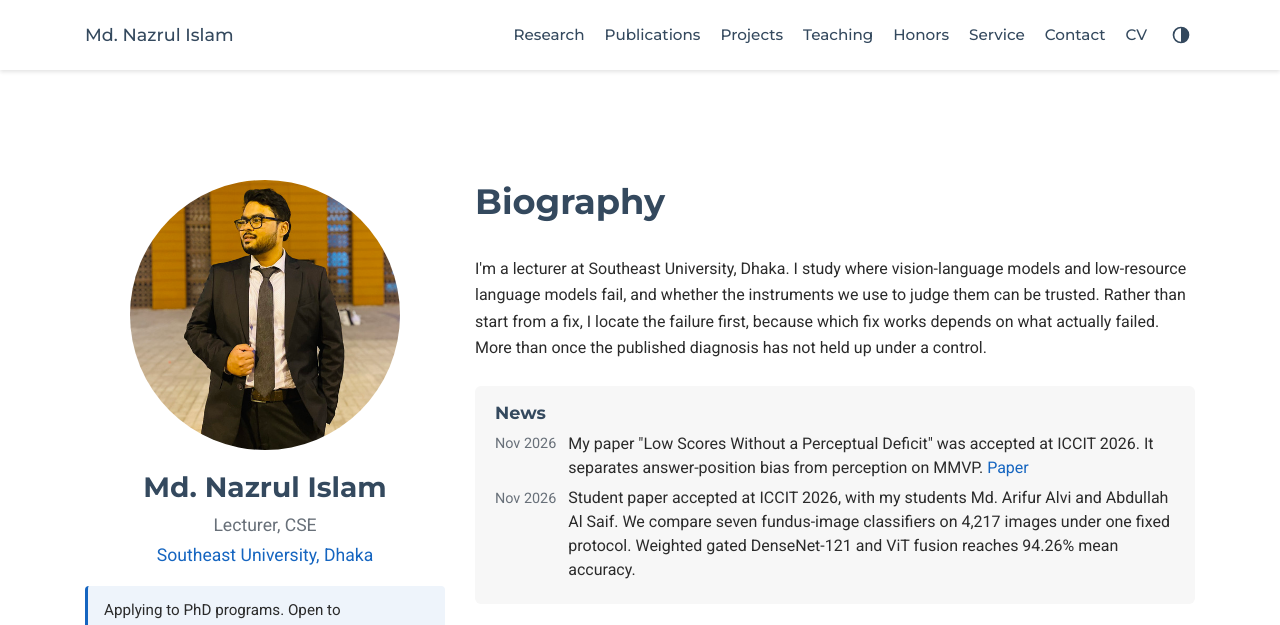
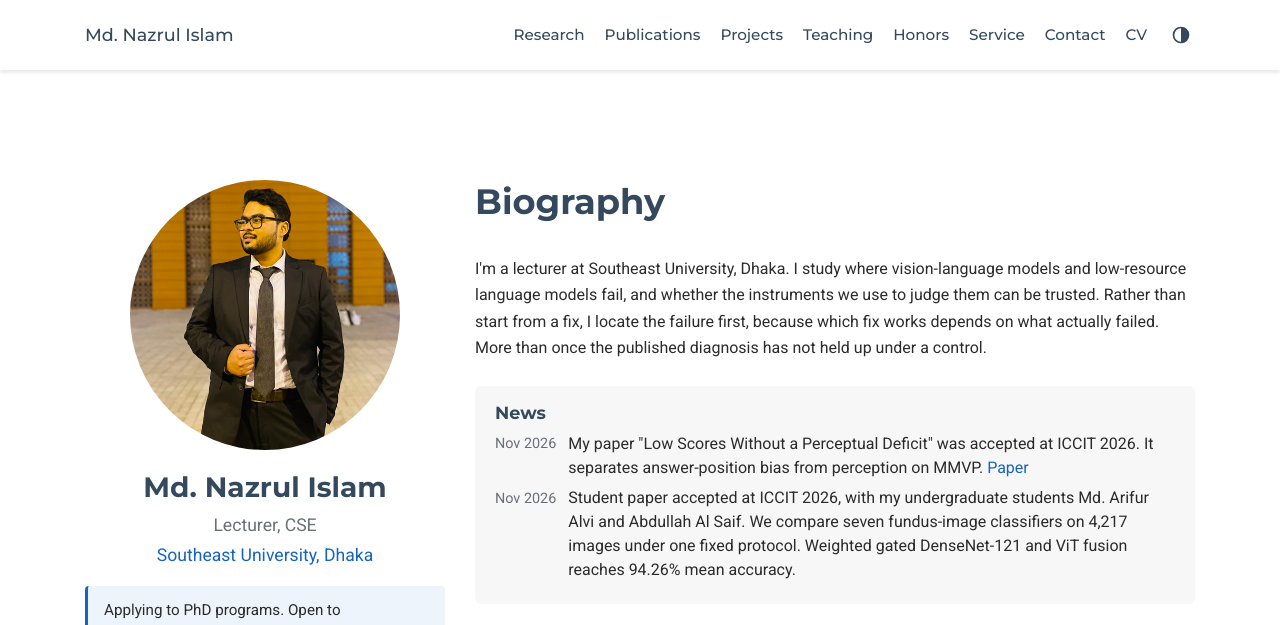
Before and after one commit to nazrul-99/nazrul-99.github.io, a plain HTML site: page index.html in a window 1280 px wide. Shown: the top 625 px of the page. Drawn offline with Linux system fonts and the light colour scheme.

Commit message:
Student paper news: undergraduate students

```diff
--- a/index.html
+++ b/index.html
@@ -129,7 +129,7 @@
         <ul class="news-list">
           <li><span class="news-date">Nov 2026</span><span>My paper &#34;Low Scores Without a Perceptual Deficit&#34; was accepted at ICCIT 2026. It separates answer-position bias from perception on MMVP.
  <a href="#mmvp-position-bias">Paper</a></span></li>
-          <li><span class="news-date">Nov 2026</span><span>Student paper accepted at ICCIT 2026, with my students Md. Arifur Alvi and Abdullah Al Saif. We compare seven fundus-image classifiers on 4,217 images under one fixed protocol. Weighted gated DenseNet-121 and ViT fusion reaches 94.26% mean accuracy.
+          <li><span class="news-date">Nov 2026</span><span>Student paper accepted at ICCIT 2026, with my undergraduate students Md. Arifur Alvi and Abdullah Al Saif. We compare seven fundus-image classifiers on 4,217 images under one fixed protocol. Weighted gated DenseNet-121 and ViT fusion reaches 94.26% mean accuracy.
 </span></li>
         </ul>
       </div>
```
Also changed, not shown: 1 other file.
